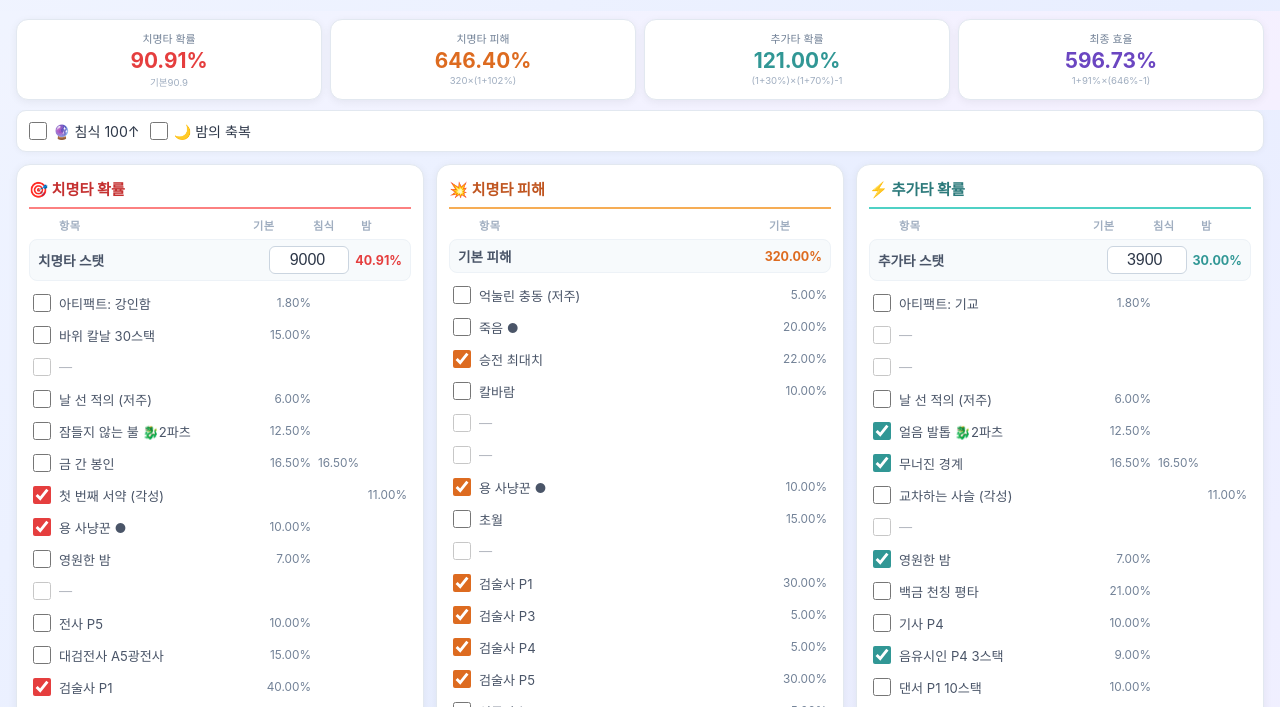
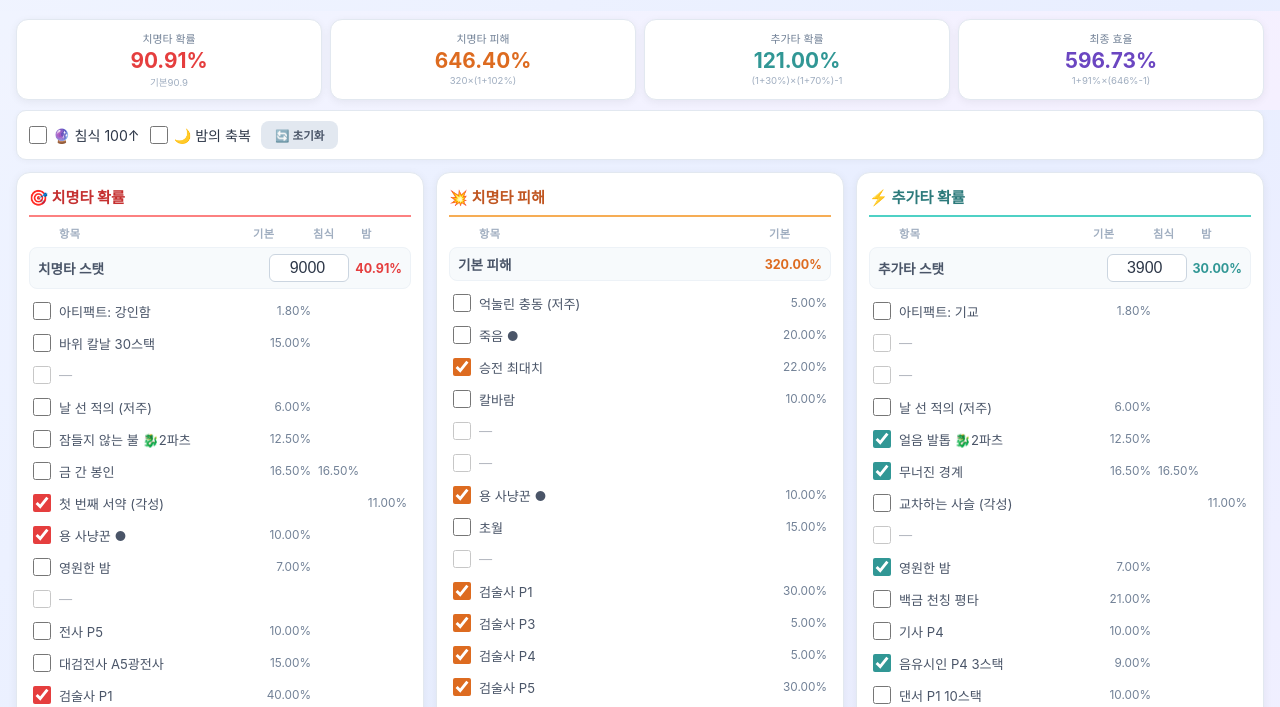
Before and after one commit to hyunjun6928-netizen/crit-calculator, a plain HTML site: page index.html in a window 1280 px wide. Shown: the part 76-783 px from the top of the page. Drawn offline with Linux system fonts and the light colour scheme.

Commit message:
🔄 초기화 버튼 추가

```diff
--- a/index.html
+++ b/index.html
@@ -90,6 +90,11 @@ h1{text-align:center;font-size:1.5em;margin-bottom:4px;color:#1a202c}
 .warn{background:#fff8f0;padding:10px;border-radius:8px;border:1px solid #fed7aa;margin-top:10px}
 .warn b{color:#c05621;font-size:.85em}
 .warn p{color:#9c6e3a;font-size:.78em;margin-top:4px;line-height:1.6}
+
+/* reset button */
+.rst-btn{background:#e2e8f0;color:#4a5568;border:none;border-radius:8px;padding:6px 14px;font-size:.82em;font-weight:600;cursor:pointer;transition:background .15s}
+.rst-btn:hover{background:#cbd5e0}
+.rst-btn:active{background:#a0aec0;color:#fff}
 </style>
 </head>
 <body>
@@ -109,6 +114,7 @@ h1{text-align:center;font-size:1.5em;margin-bottom:4px;color:#1a202c}
 <div class="tg">
   <label><input type="checkbox" id="ero" onchange="calc()"> 🔮 침식 100↑</label>
   <label><input type="checkbox" id="nit" onchange="calc()"> 🌙 밤의 축복</label>
+  <button class="rst-btn" onclick="resetAll()">🔄 초기화</button>
 </div>
 
 <div class="tbl-wrap">
@@ -326,6 +332,19 @@ function tgl(id) {
   calc();
 }
 
+// ===== RESET =====
+function resetAll() {
+  document.getElementById('ero').checked = false;
+  document.getElementById('nit').checked = false;
+  document.getElementById('cs').value = '9000';
+  document.getElementById('es').value = '3900';
+  // Restore defaults from data arrays
+  D1.forEach((r,i) => { document.getElementById(`c1-${i}`).checked = r[1]; });
+  D2.forEach((r,i) => { document.getElementById(`c2-${i}`).checked = r[1]; });
+  D3.forEach((r,i) => { document.getElementById(`c3-${i}`).checked = r[1]; });
+  calc();
+}
+
 // ===== CALC =====
 function calc() {
   const ero = document.getElementById('ero').checked;
```
